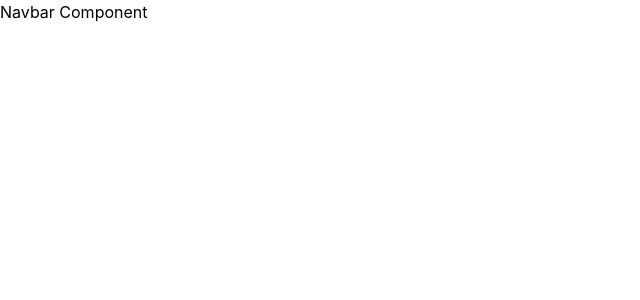
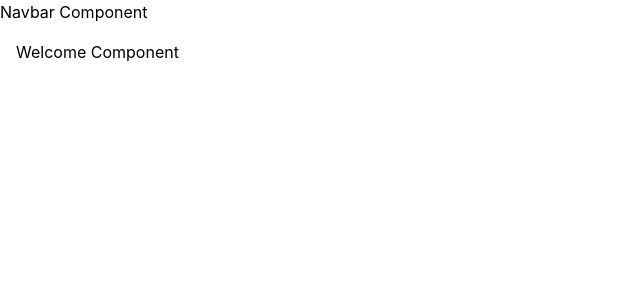
Before and after one commit to medicinery/workspace, a React (Vite) app: page / in a window 1280 px wide. Shown: the top 300 px of the page, without its empty margins (0-640 px from the left). Built offline with nearby package versions, Linux system fonts and the light colour scheme.

Commit message:
Minor changes

```diff
--- a/src/Components/Routes/Welcome.tsx
+++ b/src/Components/Routes/Welcome.tsx
@@ -1,7 +1,3 @@
 export default function Welcome() {
-   return (
-      <div>
-         <button className=""></button>
-      </div>
-   )
+   return <div className="rounded-tl-2xl p-4">Welcome Component</div>
 }
```
